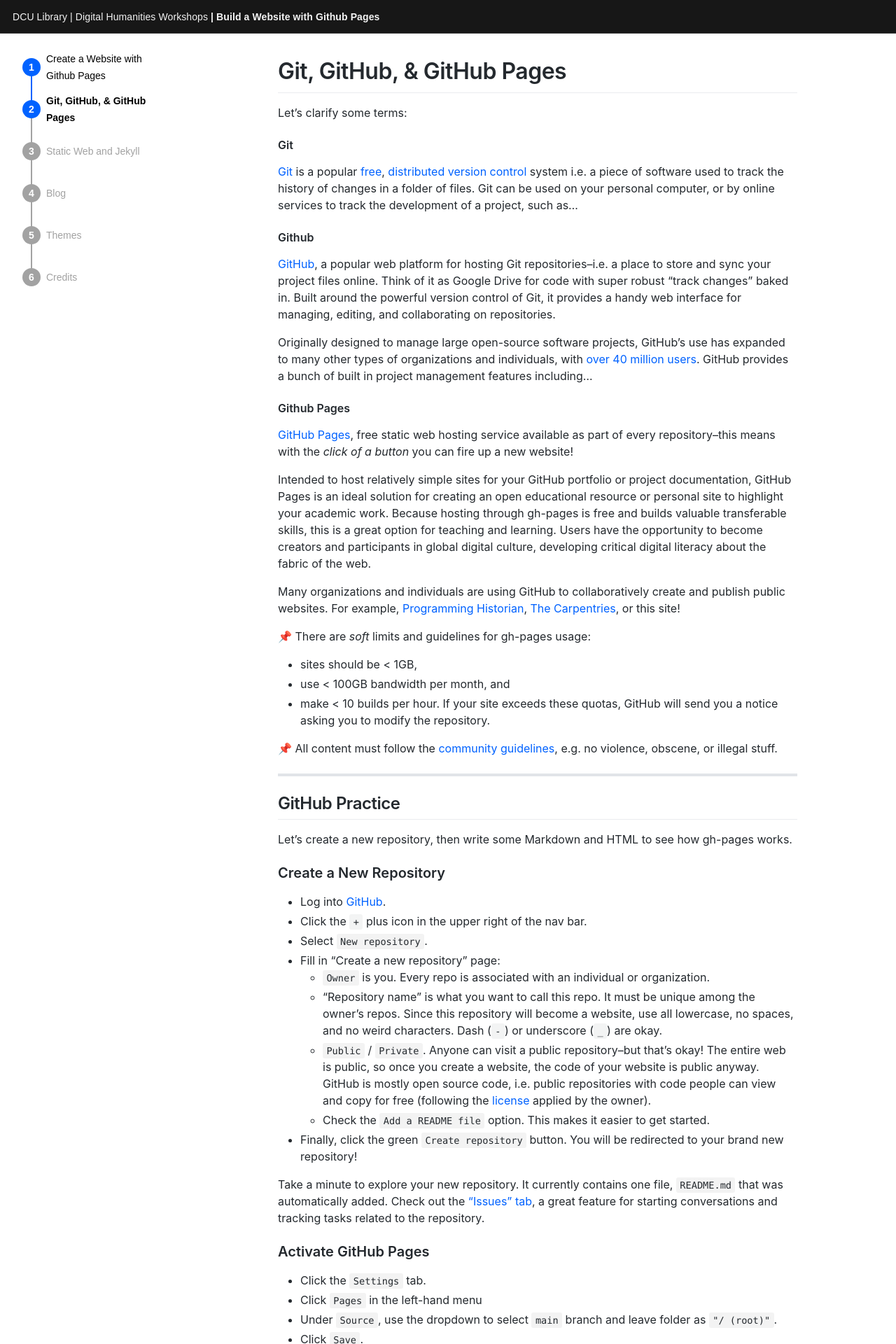
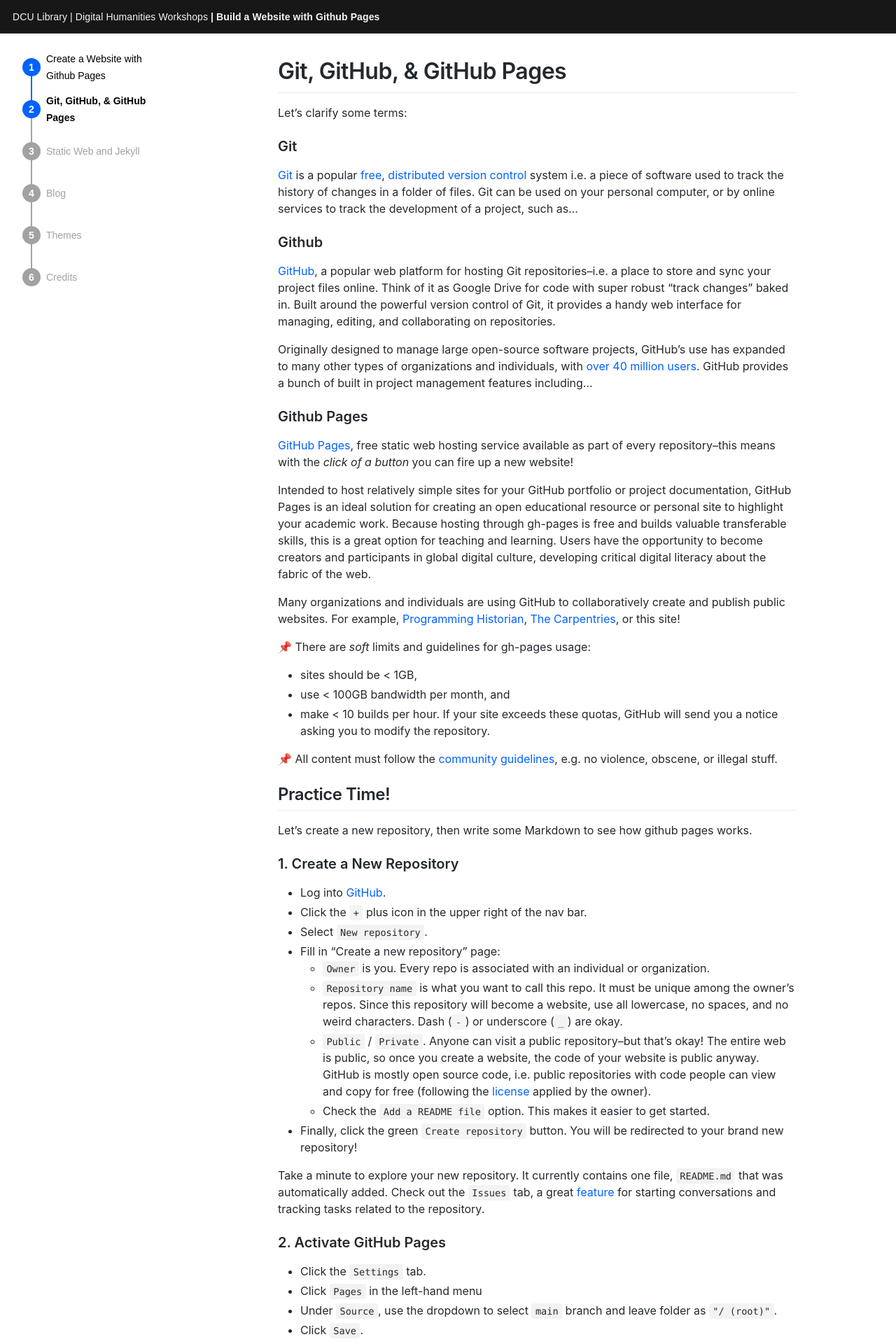
Before and after one commit to liamodwyer/github-pages, a Jekyll site: the page built from _workshop/intro.md, in a window 1280 px wide. Shown: the top 1920 px of the page at 70% size. Built offline with Jekyll 4.4.1, drawn with Linux system fonts in a browser that asks for light colours; some web fonts are replaced; some of the changed text lies outside the part shown.

Commit message:
clean middle sections

```diff
--- a/_workshop/intro.md
+++ b/_workshop/intro.md
@@ -6,11 +6,11 @@ date: 0000-01-02    # Page order is set by date
 
 Let's clarify some terms:
 
-#### Git
+### Git
 [Git](https://git-scm.com/) is a popular [free](https://www.gnu.org/philosophy/free-sw.en.html), [distributed version control](https://en.wikipedia.org/wiki/Distributed_version_control) system i.e. a piece of software used to track the history of changes in a folder of files.
 Git can be used on your personal computer, or by online services to track the development of a project, such as...
 
-#### Github
+### Github
 [GitHub](https://github.com/), a popular web platform for hosting Git repositories--i.e. a place to store and sync your project files online.
 Think of it as Google Drive for code with super robust "track changes" baked in.
 Built around the powerful version control of Git, it provides a handy web interface for managing, editing, and collaborating on repositories.
@@ -18,7 +18,7 @@ Built around the powerful version control of Git, it provides a handy web interf
 Originally designed to manage large open-source software projects, GitHub's use has expanded to many other types of organizations and individuals, with [over 40 million users](https://octoverse.github.com/).
 GitHub provides a bunch of built in project management features including...
 
-#### Github Pages
+### Github Pages
 [GitHub Pages](https://pages.github.com/), free static web hosting service available as part of every repository--this means with the *click of a button* you can fire up a new website!
 
 Intended to host relatively simple sites for your GitHub portfolio or project documentation,
@@ -38,56 +38,52 @@ If your site exceeds these quotas, GitHub will send you a notice asking you to m
 
 📌 All content must follow the [community guidelines](https://help.github.com/articles/github-community-guidelines/), e.g. no violence, obscene, or illegal stuff.
 
+## Practice Time!
 
-----------------
+Let's create a new repository, then write some Markdown to see how github pages works.
 
-## GitHub Practice
-
-Let's create a new repository, then write some Markdown and HTML to see how gh-pages works.
-
-### Create a New Repository
+### 1. Create a New Repository
 
 - Log into [GitHub](https://github.com/).
 - Click the `+` plus icon in the upper right of the nav bar.
 - Select `New repository`.
 - Fill in "Create a new repository" page:
     - `Owner` is you. Every repo is associated with an individual or organization.
-    - "Repository name" is what you want to call this repo. It must be unique among the owner's repos. Since this repository will become a website, use all lowercase, no spaces, and no weird characters. Dash (`-`) or underscore (`_`) are okay.
+    - `Repository name` is what you want to call this repo. It must be unique among the owner's repos. Since this repository will become a website, use all lowercase, no spaces, and no weird characters. Dash (`-`) or underscore (`_`) are okay.
     - `Public` / `Private`. Anyone can visit a public repository--but that's okay! The entire web is public, so once you create a website, the code of your website is public anyway. GitHub is mostly open source code, i.e. public repositories with code people can view and copy for free (following the [license](https://docs.github.com/en/free-pro-team@latest/github/creating-cloning-and-archiving-repositories/licensing-a-repository) applied by the owner).
     - Check the `Add a README file` option. This makes it easier to get started.
 - Finally, click the green `Create repository` button. You will be redirected to your brand new repository!
 
 Take a minute to explore your new repository.
 It currently contains one file, `README.md` that was automatically added.
-Check out the ["Issues" tab](https://guides.github.com/features/issues/), a great feature for starting conversations and tracking tasks related to the repository.
+Check out the `Issues` tab, a great [feature](https://guides.github.com/features/issues/) for starting conversations and tracking tasks related to the repository.
 
-### Activate GitHub Pages
+### 2. Activate GitHub Pages
 
 - Click the `Settings` tab.
 - Click `Pages` in the left-hand menu
 - Under `Source`, use the dropdown to select `main` branch and leave folder as `"/ (root)"`.
 - Click `Save`.
 
-GitHub Pages now allows *any* branch's root or "docs" folder to be [selected as the source](https://docs.github.com/en/free-pro-team@latest/github/working-with-github-pages/configuring-a-publishing-source-for-your-github-pages-site).
-Following earlier conventions, creating a branch named `gh-pages` will automatically active it as the source.
+GitHub Pages allows *any* branch's root or "docs" folder to be [selected as the source](https://docs.github.com/en/free-pro-team@latest/github/working-with-github-pages/configuring-a-publishing-source-for-your-github-pages-site).
 
 Keep in mind that until recently the default branch was called "master", rather than "main", so older documentation may still use that terminology.
 
 -------------------------
 
-### README, Markdown, and Editing Intro
+> ### README, Markdown, and Editing
+>
+> 📌 You will notice that by default the contents of the `README.md` file are displayed on the home page of your repository.
+> This is a convention used in many code projects. **README** is a place to write the basics *about* your repository so users will understand what it contains, who made it, and any other information they should know.
+> On GitHub READMEs are usually written in Markdown (thus the `.md` extension).
 
-📌 You will notice that by default the contents of the `README.md` file are displayed on the home page of your repository.
-This is a convention used in many code projects. **README** is a place to write the basics *about* your repository so users will understand what it contains, who made it, and any other information they should know.
-On GitHub READMEs are usually written in Markdown (thus the `.md` extension).
-
-📌 **Markdown** is a standard to simplify writing content for the web designed to be easy to read and write.
-[GitHub Markdown Flavor](https://docs.github.com/en/free-pro-team@latest/github/writing-on-github/basic-writing-and-formatting-syntax) can be used any where on GitHub to format your writing in comments, Issues, and `.md` files.
-The basics are intuitive, much like formatting a plain text email, as can be seen in the [Mastering Markdown Guide](https://guides.github.com/features/mastering-markdown/).
+> 📌 **Markdown** is a standard to simplify writing content for the web designed to be easy to read and write.
+> [GitHub Markdown Flavor](https://docs.github.com/en/free-pro-team@latest/github/writing-on-github/basic-writing-and-formatting-syntax) can be used any where on GitHub to format your writing in comments, Issues, and `.md` files.
+> The basics are intuitive, much like formatting a plain text email, as can be seen in the [Mastering Markdown Guide](https://guides.github.com/features/mastering-markdown/).
 
 --------------------------
 
-Edit your README using Markdown:
+### 3. Edit your README using Markdown:
 
 - On your repo home page click the filename `README.md`, which will bring you to the page for that file.
 - On the upper right corner of the file click the "pencil" icon to start editing. This will open the web-based text editor.
@@ -136,7 +132,7 @@ A numbered list is created using a number + `.`, like:
 Once you commit, you will immediately see your `README` updated content rendered on the page.
 Behind the scenes GitHub is converting your Markdown code into HTML for display.
 
-### Create an Index.html
+### 4. Create an Index.md
 
 Most of the Web is made up of HTML, CSS, and JS:
 
@@ -147,7 +143,7 @@ Most of the Web is made up of HTML, CSS, and JS:
 When you access a website, the server sends your computer the code which your browser renders into a web page that you can view and interact with.
 Thus, one fascinating aspect of the web is that everyone must share code to participate.
 
-We will start with an index.html file because by default the server provides index as the home page of your site.
+We will start with an index.md file because by default the server provides index as the home page of your site.
 
 - Click the `Code` tab to go to your repository's home page.
 - Click the `Add file` button and select `Create new file`. This will open the web-based text editor.
@@ -202,16 +198,9 @@ Once it is complete (assuming everything goes well!), a green check will appear
 - [Markdown and Pandoc for Academic Writing](https://evanwill.github.io/write-md/)
 - [Markdown](https://daringfireball.net/projects/markdown/) (original spec by John Gruber)
 
-📌 HTML:
-
-- [w3schools HTML Tutorial](https://www.w3schools.com/html/default.asp)
-- [HTML Basics, MDN web docs](https://developer.mozilla.org/en-US/docs/Learn/Getting_started_with_the_web/HTML_basics)
-- [Web Crash Course!](https://evanwill.github.io/web-crash-course/)
-
 
 --------------------
 
-***
 #### 💡 Key Points:
 
 ✅ Use `git config` with the `--global` flag to configure user name, email address, editor once per machine
```
Also changed, not shown: _workshop/jekyll.md (+6 -10 lines).
